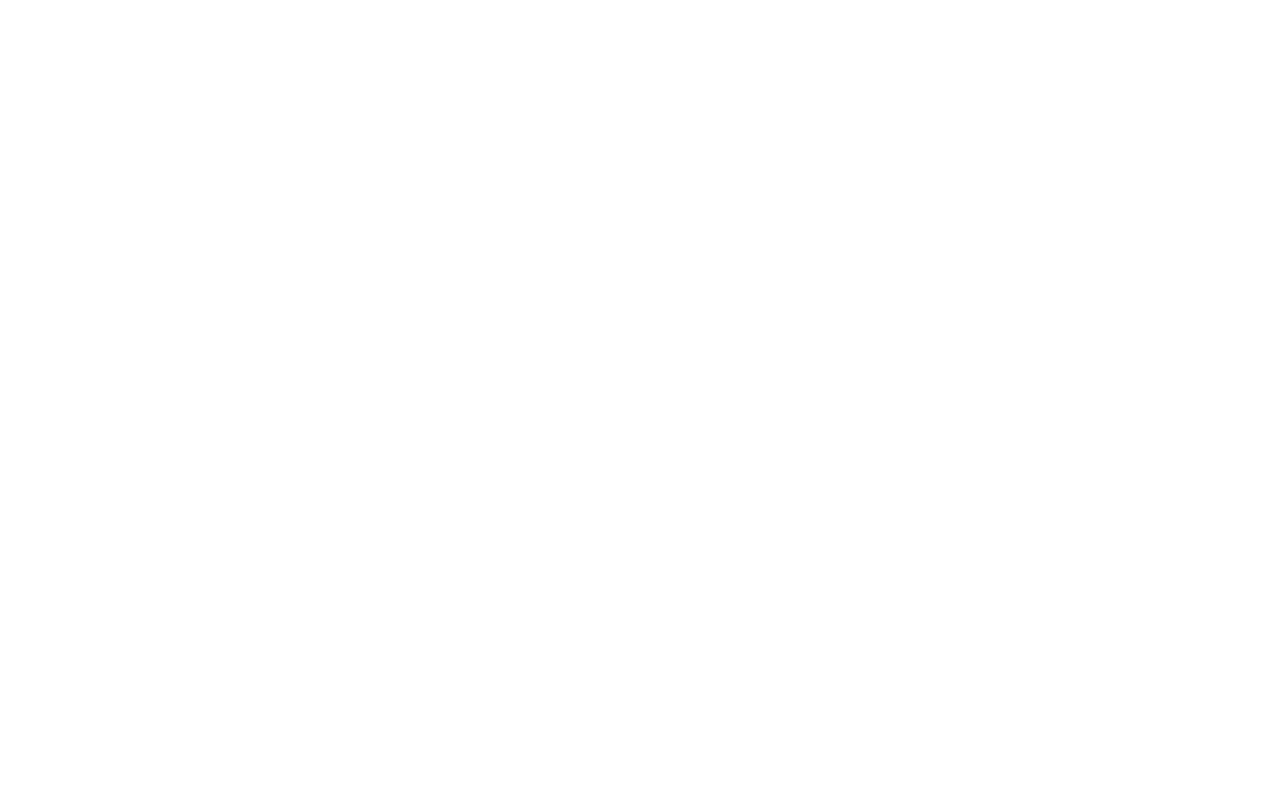
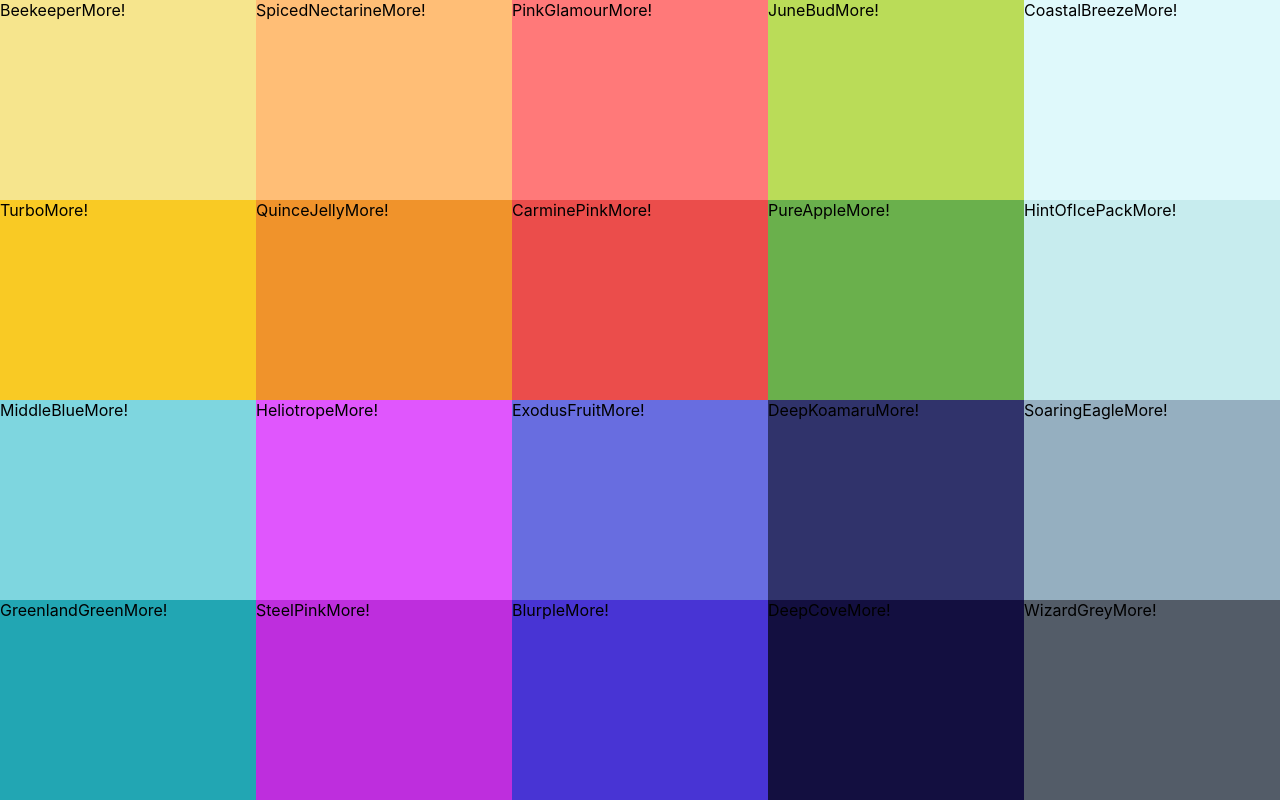
Before and after one commit to ssamsara98/modern-react-bootcamp, a React (Create React App) app: page / in a window 1280 px wide. Built offline with nearby package versions, Linux system fonts and the light colour scheme.

Commit message:
Add ColorBox

```diff
--- /dev/null
+++ b/src/components/ColorBox.css
@@ -0,0 +1,8 @@
+.ColorBox {
+  width: 20%;
+  height: 25%;
+  margin: 0 auto;
+  display: inline-block;
+  position: relative;
+  cursor: pointer;
+}
--- /dev/null
+++ b/src/components/ColorBox.jsx
@@ -0,0 +1,13 @@
+import React, { Component } from "react";
+import "./ColorBox.css";
+
+export default class ColorBox extends Component {
+  render() {
+    return (
+      <div className="ColorBox" style={{ background: this.props.background }}>
+        <span>{this.props.name}</span>
+        <span>More!</span>
+      </div>
+    );
+  }
+}
--- /dev/null
+++ b/src/components/Palette.css
@@ -0,0 +1,7 @@
+.Palette {
+  height: 100vh;
+}
+
+.Palette-color {
+  height: 95vh;
+}
--- a/src/components/Palette.jsx
+++ b/src/components/Palette.jsx
@@ -1,12 +1,20 @@
 import React, { Component } from "react";
+import ColorBox from "./ColorBox";
+import "./Palette.css";
 
 export default class Palette extends Component {
   render() {
+    const colorBoxes = this.props.colors.map((color, index) => {
+      return (
+        <ColorBox background={color.color} name={color.name} key={index} />
+      );
+    });
     return (
       <div className="Palette">
         {/* Navbar goes here */}
         <div className="Palette-colors">{/* bunch of color boxes */}</div>
         {/* footer eventually */}
+        {colorBoxes}
       </div>
     );
   }
```
